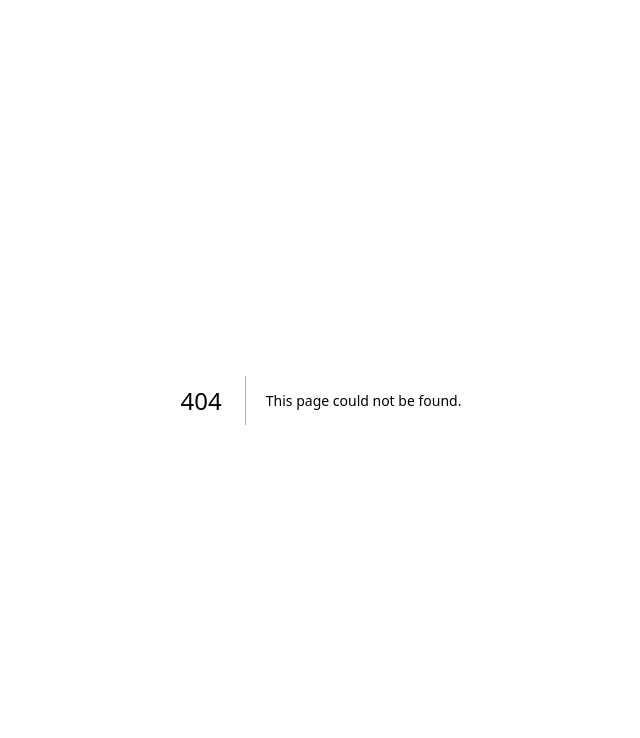
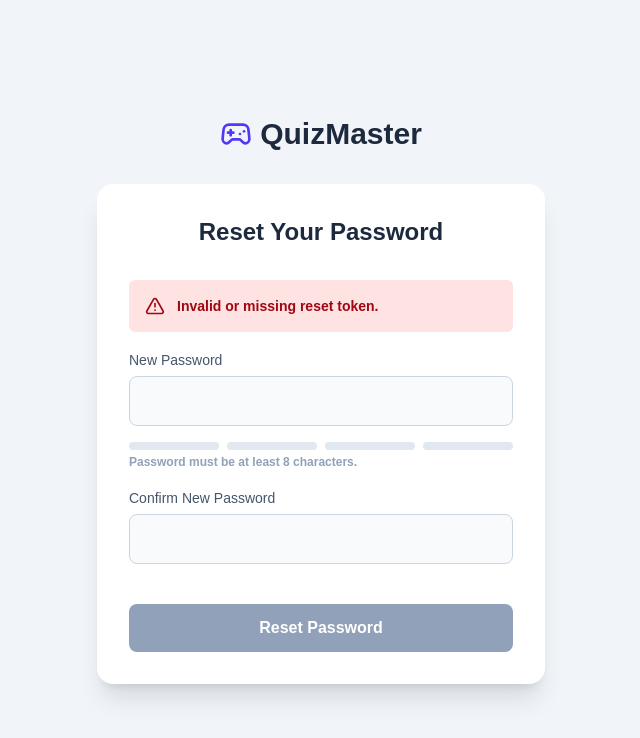
Before and after one commit to Minimalistic-Technology/KBC_Game, a Next.js app: page /auth/reset-password in a window 1280 px wide. Before the commit this address had no page. Shown: the top 738 px of the page, without its empty margins (319-959 px from the left). Built offline with nearby package versions, Linux system fonts and the light colour scheme.

Commit message:
auth - done ( forgot & rset password )

```diff
--- /dev/null
+++ b/src/app/auth/_components/ResetPasswordClient.tsx
@@ -0,0 +1,98 @@
+// app/auth/reset-password/ResetPasswordClient.tsx
+
+'use client';
+
+import { useState } from 'react';
+import { useSearchParams, useRouter } from 'next/navigation';
+import AuthLayout from '../_components/AuthLayout';
+import Banner from '../_components/Banner';
+import Input from '../_components/Input';
+import PasswordStrengthMeter from '../_components/PasswordStrengthMeter';
+
+export default function ResetPasswordClient() {
+  const router = useRouter();
+  const searchParams = useSearchParams();
+  const token = searchParams.get('token');
+
+  const [password, setPassword] = useState('');
+  const [confirmPassword, setConfirmPassword] = useState('');
+  const [error, setError] = useState('');
+  const [success, setSuccess] = useState('');
+
+  const handleSubmit = async (e: React.FormEvent) => {
+    e.preventDefault();
+    setError('');
+    setSuccess('');
+
+    if (password !== confirmPassword) {
+      setError("Passwords do not match.");
+      return;
+    }
+    if (password.length < 8) {
+      setError("Password must be at least 8 characters long.");
+      return;
+    }
+
+     try {
+      const response = await fetch(`${process.env.NEXT_PUBLIC_API_URL_DEV}/auth/admins/password/reset`, {
+        method: 'POST',
+        headers: { 'Content-Type': 'application/json' },
+        body: JSON.stringify({ token, newPassword: password }),
+      });
+
+      const data = await response.json();
+
+      if (!response.ok) {
+        setError(data.message || 'Failed to reset password.');
+        return;
+      }
+
+      setSuccess('Your password has been reset successfully! Redirecting...');
+      setTimeout(() => {
+        router.push('/auth/login');
+      }, 2000);
+    } catch (err) {
+      console.error(err);
+      setError('An unexpected error occurred. Please try again later.');
+    }
+  };
+
+  return (
+    <AuthLayout title="Reset Your Password">
+      <form onSubmit={handleSubmit} className="space-y-4">
+        {error && <Banner type="error" message={error} />}
+        {success && <Banner type="success" message={success} />}
+
+        {!token && <Banner type="error" message="Invalid or missing reset token." />}
+
+        <Input
+          label="New Password"
+          id="password"
+          type="password"
+          value={password}
+          onChange={e => setPassword(e.target.value)}
+          required
+          disabled={!token}
+        />
+        <PasswordStrengthMeter password={password} />
+        <Input
+          label="Confirm New Password"
+          id="confirm"
+          type="password"
+          value={confirmPassword}
+          onChange={e => setConfirmPassword(e.target.value)}
+          required
+          disabled={!token}
+        />
+
+        <button
+          type="submit"
+          className="w-full !mt-6 p-3 font-semibold text-white bg-indigo-600 rounded-lg hover:bg-indigo-700 disabled:bg-slate-400"
+          disabled={!token}
+        >
+          Reset Password
+        </button>
+      </form>
+    </AuthLayout>
+  );
+}
--- a/src/app/auth/forgot-password/page.tsx
+++ b/src/app/auth/forgot-password/page.tsx
@@ -6,20 +6,17 @@ import Link from 'next/link';
 import Banner from '../_components/Banner';
 import Input from '../_components/Input';
 
-// Forgot Password page component
 export default function ForgotPasswordPage() {
-    // State for email, error, and success messages
   const [email, setEmail] = useState('');
   const [error, setError] = useState('');
   const [success, setSuccess] = useState('');
 
-    // Handle form submission
-    const handleSubmit = (e: React.FormEvent) => {
+
+  const handleSubmit = async (e: React.FormEvent) => {
     e.preventDefault();
     setError('');
     setSuccess('');
 
-        // Basic email validation
     if (!email) {
       setError('Email is required.');
       return;
@@ -29,21 +26,49 @@ export default function ForgotPasswordPage() {
       return;
     }
 
-        // Simulate sending reset email
-        console.log("Simulating password reset email for:", email);
-        setSuccess("If an account with that email exists, a password reset link has been sent.");
+    try {
+      const response = await fetch(`${process.env.NEXT_PUBLIC_API_URL_DEV}/auth/admins/password/forgot`, {  //
+        method: 'POST',
+        headers: { 'Content-Type': 'application/json' },
+        body: JSON.stringify({ email }),
+      });
+
+      const data = await response.json();
+
+      if (!response.ok) {
+        setError(data.message || 'Something went wrong');
+      } else {
+        setSuccess('If an account with that email exists, a password reset link has been sent.');
+      }
+    } catch (err) {
+      setError('Failed to send reset email. Please try again later.');
+      console.error(err);
+    }
   };
 
   return (
-
     <AuthLayout title="Forgot Password">
       <form onSubmit={handleSubmit} className="space-y-4">
+        {error && <Banner type="error" message={error} />}
         {success && <Banner type="success" message={success} />}
-        <p className="text-sm text-slate-600 text-center">Enter your email and we’ll send a link to reset your password.</p>
+        <p className="text-sm text-slate-600 text-center">
+          Enter your email and we’ll send a link to reset your password.
+        </p>
 
-        <Input label="Email Address" id="email" type="email" value={email} onChange={e => setEmail(e.target.value)} error={error} required />
+        <Input
+          label="Email Address"
+          id="email"
+          type="email"
+          value={email}
+          onChange={(e) => setEmail(e.target.value)}
+          error={error}
+          required
+        />
 
-        <button type="submit" className="w-full !mt-6 p-3 font-semibold text-white bg-indigo-600 rounded-lg hover:bg-indigo-700">
+        <button
+          type="submit"
+          className="w-full !mt-6 p-3 font-semibold text-white bg-indigo-600 rounded-lg hover:bg-indigo-700"
+        >
           Send Reset Link
         </button>
 
--- a/src/app/auth/login/page.tsx
+++ b/src/app/auth/login/page.tsx
@@ -27,7 +27,7 @@ export default function LoginPage() {
     }
 
     try {
-      const res = await fetch(`http://localhost:5000/auth/admins/login`, {
+      const res = await fetch(`${process.env.NEXT_PUBLIC_API_URL_DEV}/auth/admins/login`, {
         method: 'POST',
         headers: { 'Content-Type': 'application/json' },
         body: JSON.stringify({ email, password }),
--- a/src/app/auth/register/page.tsx
+++ b/src/app/auth/register/page.tsx
@@ -54,7 +54,7 @@ export default function RegisterPage() {
     }
 
     try {
-      const res = await fetch(`http://localhost:5000/auth/admins/register`, {
+      const res = await fetch(`${process.env.NEXT_PUBLIC_API_URL_DEV}/auth/admins/register`, {
         method: 'POST',
         headers: { 'Content-Type': 'application/json' },
         body: JSON.stringify({ email, password }),
@@ -83,7 +83,7 @@ export default function RegisterPage() {
 
   return (
     <AuthLayout title="Create Admin Account">
-      {/* Always show the banner if present */}
+
       {banner.message && banner.type && (
         <Banner type={banner.type as 'success' | 'error'} message={banner.message} />
       )}
@@ -145,170 +145,3 @@ export default function RegisterPage() {
     </AuthLayout>
   );
 }
-
-/*
-'use client';
-
-import React, { useState } from 'react';
-import AuthLayout from '../_components/AuthLayout';
-import Link from 'next/link';
-import Banner from '../_components/Banner';
-import Input from '../_components/Input';
-import PasswordStrengthMeter from '../_components/PasswordStrengthMeter';
-
-export default function RegisterPage() {
-  const [email, setEmail] = useState('');
-  const [password, setPassword] = useState('');
-  const [confirmPassword, setConfirmPassword] = useState('');
-  const [errors, setErrors] = useState({ email: '', password: '', confirm: '' });
-  const [banner, setBanner] = useState<{ message: string; type: 'success' | 'error' | '' }>({
-    message: '',
-    type: '',
-  });
-  const [loading, setLoading] = useState(false);
-  const [registrationSuccess, setRegistrationSuccess] = useState(false);
-
-  // ✅ simple client-side validation
-  const validateField = (name: string, value: string) => {
-    switch (name) {
-      case 'email':
-        if (!/\S+@\S+\.\S+/.test(value)) return 'Invalid email address.';
-        break;
-      case 'password':
-        if (value.length < 8) return 'Password must be at least 8 characters.';
-        break;
-      case 'confirm':
-        if (value !== password) return 'Passwords do not match.';
-        break;
-    }
-    return '';
-  };
-
-  const handleBlur = (e: React.FocusEvent<HTMLInputElement>) => {
-    const { name, value } = e.target;
-    setErrors((prev) => ({ ...prev, [name]: validateField(name, value) }));
-  };
-
-  const handleSubmit = async (e: React.FormEvent) => {
-    e.preventDefault();
-    setBanner({ message: '', type: '' });
-    setLoading(true);
-
-    // ✅ validate all fields
-    const emailError = validateField('email', email);
-    const passwordError = validateField('password', password);
-    const confirmError = validateField('confirm', confirmPassword);
-    setErrors({ email: emailError, password: passwordError, confirm: confirmError });
-
-    if (emailError || passwordError || confirmError) {
-      setLoading(false);
-      return;
-    }
-
-    try {
-      // ✅ Backend API call
-      const res = await fetch('http://localhost:5000/auth/admins/register', {
-        method: 'POST',
-        headers: { 'Content-Type': 'application/json' },
-        body: JSON.stringify({ email, password }),
-      });
-
-      const data = await res.json();
-
-      if (!res.ok) {
-        setBanner({ message: data.message || 'Registration failed.', type: 'error' });
-      } else {
-        // ✅ show verification link section
-        setBanner({
-          message: 'Registration successful! Please check your email to verify your account.',
-          type: 'success',
-        });
-        setRegistrationSuccess(true);
-      }
-    } catch (error) {
-      console.error(error);
-      setBanner({ message: 'Something went wrong. Try again later.', type: 'error' });
-    } finally {
-      setLoading(false);
-    }
-  };
-
-  // ✅ only for simulation (local verify link)
-  const verificationToken = 'simulated-jwt-token-for-testing-12345';
-  const verificationLink = `/auth/verify-email?token=${verificationToken}`;
-
-  return (
-    <AuthLayout title="Create Admin Account">
-      {registrationSuccess ? (
-        <div className="text-center space-y-4">
-          <Banner type="success" message={banner.message} />
-          <p className="text-slate-600">A verification link has been sent to your email. (Simulated)</p>
-          <p className="text-slate-600">Click the link below to verify your account:</p>
-          <a
-            href={verificationLink}
-            className="inline-block w-full mt-4 p-3 font-semibold text-white bg-indigo-600 rounded-lg hover:bg-indigo-700 no-underline"
-          >
-            Verify Email
-          </a>
-        </div>
-      ) : (
-        <form onSubmit={handleSubmit} className="space-y-4">
-          {banner.message && banner.type && (
-            <Banner type={banner.type as 'success' | 'error'} message={banner.message} />
-          )}
-
-          <Input
-            label="Email Address"
-            id="email"
-            name="email"
-            type="email"
-            value={email}
-            onChange={(e) => setEmail(e.target.value)}
-            onBlur={handleBlur}
-            error={errors.email}
-            required
-          />
-          <Input
-            label="Password"
-            id="password"
-            name="password"
-            type="password"
-            value={password}
-            onChange={(e) => setPassword(e.target.value)}
-            onBlur={handleBlur}
-            error={errors.password}
-            required
-          />
-          <PasswordStrengthMeter password={password} />
-          <Input
-            label="Confirm Password"
-            id="confirm"
-            name="confirm"
-            type="password"
-            value={confirmPassword}
-            onChange={(e) => setConfirmPassword(e.target.value)}
-            onBlur={handleBlur}
-            error={errors.confirm}
-            required
-          />
-
-          <button
-            type="submit"
-            disabled={loading}
-            className="w-full !mt-6 p-3 font-semibold text-white bg-indigo-600 rounded-lg hover:bg-indigo-700 disabled:opacity-70"
-          >
-            {loading ? 'Registering...' : 'Register'}
-          </button>
-
-          <p className="text-center text-sm text-slate-500">
-            Already have an account?{' '}
-            <Link href="/auth/login" className="font-semibold text-indigo-600 hover:underline">
-              Login here
-            </Link>
-          </p>
-        </form>
-      )}
-    </AuthLayout>
-  );
-}
-*/
--- /dev/null
+++ b/src/app/auth/reset-password/page.tsx
@@ -0,0 +1,20 @@
+// app/auth/reset-password/page.tsx
+
+import { Suspense } from 'react';
+import ResetPasswordClient from '../_components/ResetPasswordClient';
+
+// You can create a more elaborate loading skeleton component if you wish
+function Loading() {
+  return <div>Loading page...</div>;
+}
+
+export default function ResetPasswordPage() {
+  return (
+    // This Suspense boundary is essential.
+    // It tells Next.js to show the fallback UI while waiting for the
+    // client-side `useSearchParams` hook in ResetPasswordClient to be ready.
+    <Suspense fallback={<Loading />}>
+      <ResetPasswordClient />
+    </Suspense>
+  );
+}
```
Lines whose indentation alone changed are shown as unchanged.
